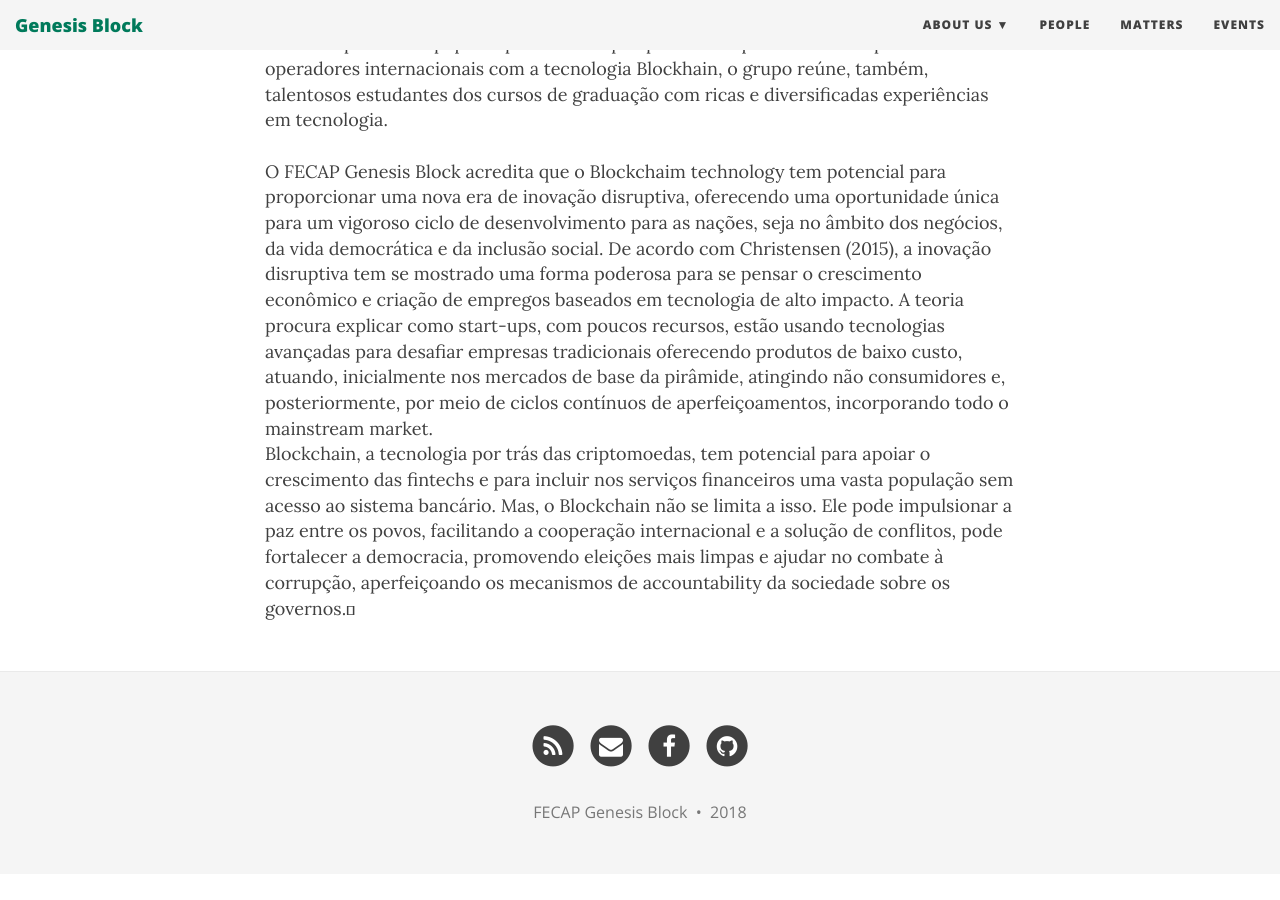
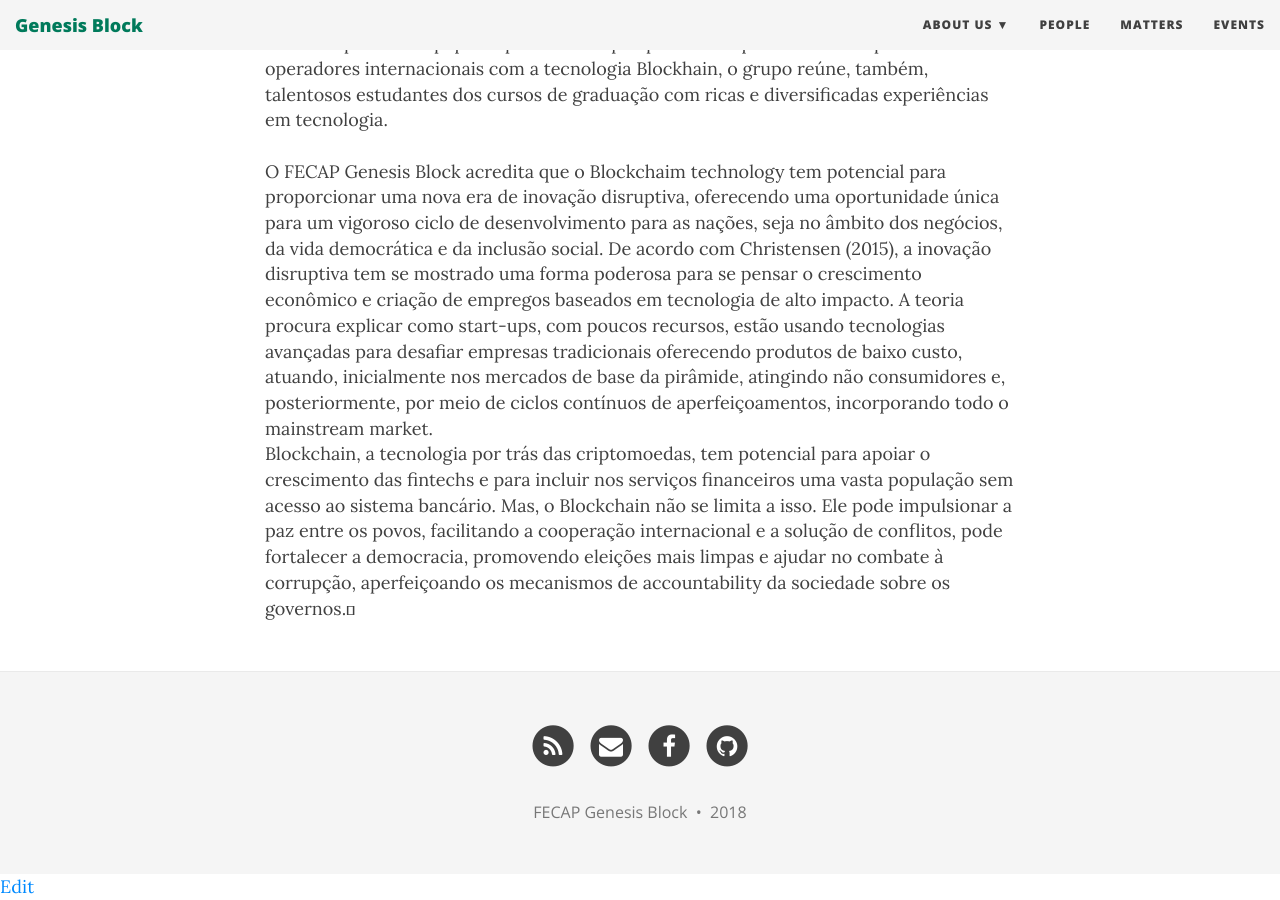
Before and after one commit to fecap/GenesisBlock, a Jekyll site: the page built from index.html, in a window 1280 px wide and 900 px high, scrolled down 771 px. Built offline with Jekyll 4.4.1, drawn with Linux system fonts in a browser that asks for light colours; nearby versions of some CDN libraries; the list of posts is cut into pages by our own code; before the commit the page ends 1645 px from its top, so only the background shows below that.

Commit message:
Update footer.html

```diff
--- a/_includes/footer.html
+++ b/_includes/footer.html
@@ -42,3 +42,9 @@
     </div>
   </div>
 </footer>
+
+	{% if page.collection %}
+		<a id="edit" class="editMe" href="http://prose.io/#{{site.github.repository_nwo}}/edit/{{site.github.source.branch}}/{{site.collections_dir}}/{{ page.path }}">Edit</a>
+	{% else %}
+		<a id="edit" class="editMe" href="http://prose.io/#{{site.github.repository_nwo}}/edit/{{site.github.source.branch}}/{{ page.path }}">Edit</a>
+	{% endif %}
```
